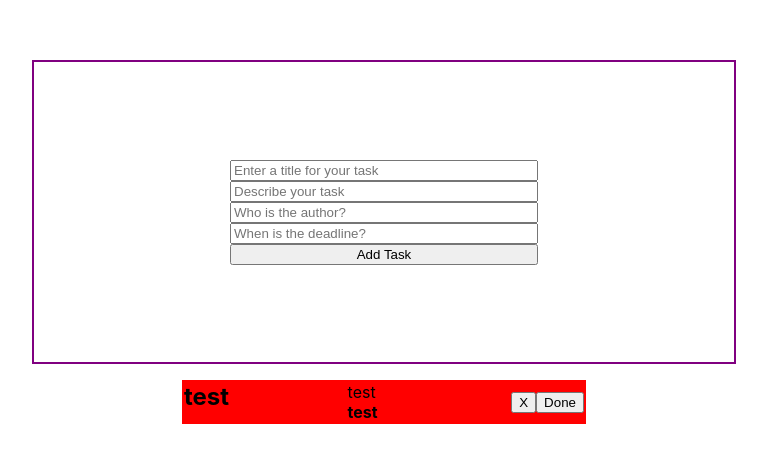
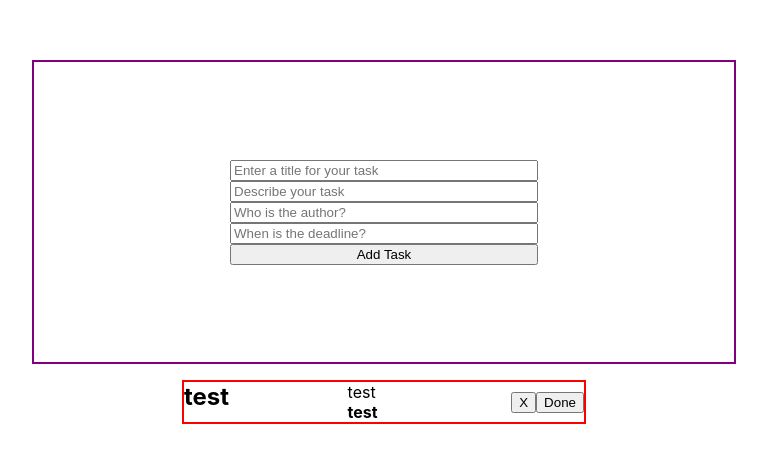
Before and after one commit to Agge20/React.js-Todo-app, a React (Create React App) app in the folder todo-app/: page / in a window 1280 px wide. Shown: the part 158-620 px from the top of the page, without its empty margins (256-1023 px from the left). Built offline with nearby package versions, Linux system fonts and the light colour scheme.

Commit message:
Fixed "mark as done" bugg

```diff
--- a/todo-app/src/components/TodoCard.js
+++ b/todo-app/src/components/TodoCard.js
@@ -17,7 +17,7 @@ const TodoCard = (props) => {
   }
 
   return (
-    <div className={`${Styles.todo_card} ${done ? "not_done" : "mark_as_done"}`}>
+    <div className={`${Styles.todo_card} ${done ? "mark_as_done" : ""}`}>
       <div className={Styles.left_inner_wrapper}>
         <h2>{props.todoTitle}</h2>
         <h5>{props.todoDeadline}</h5>
```
